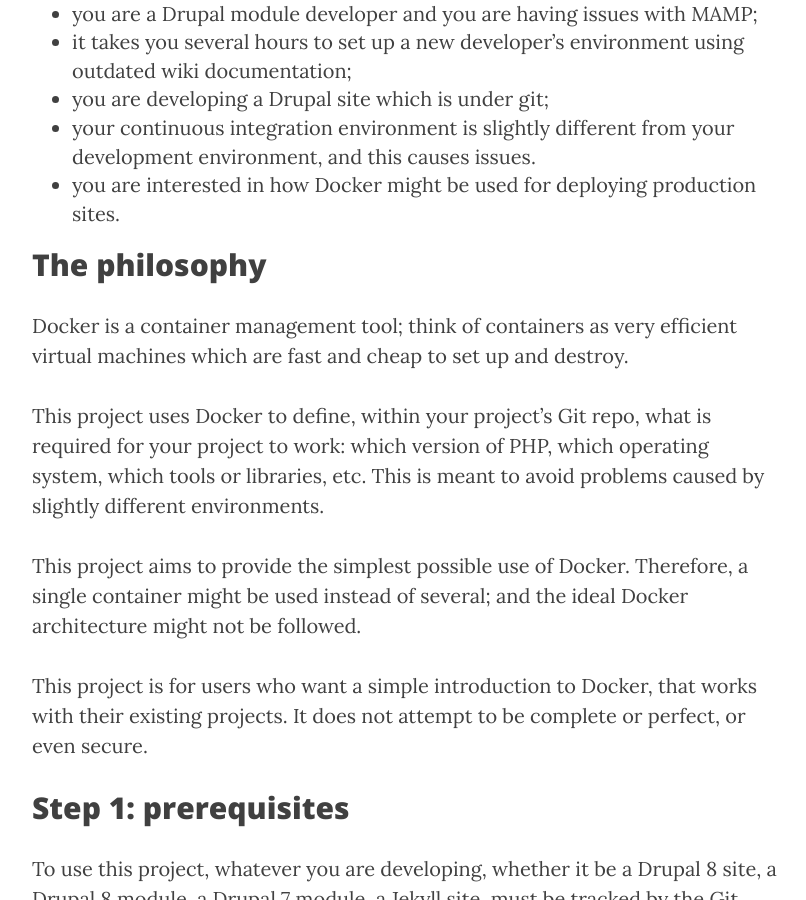
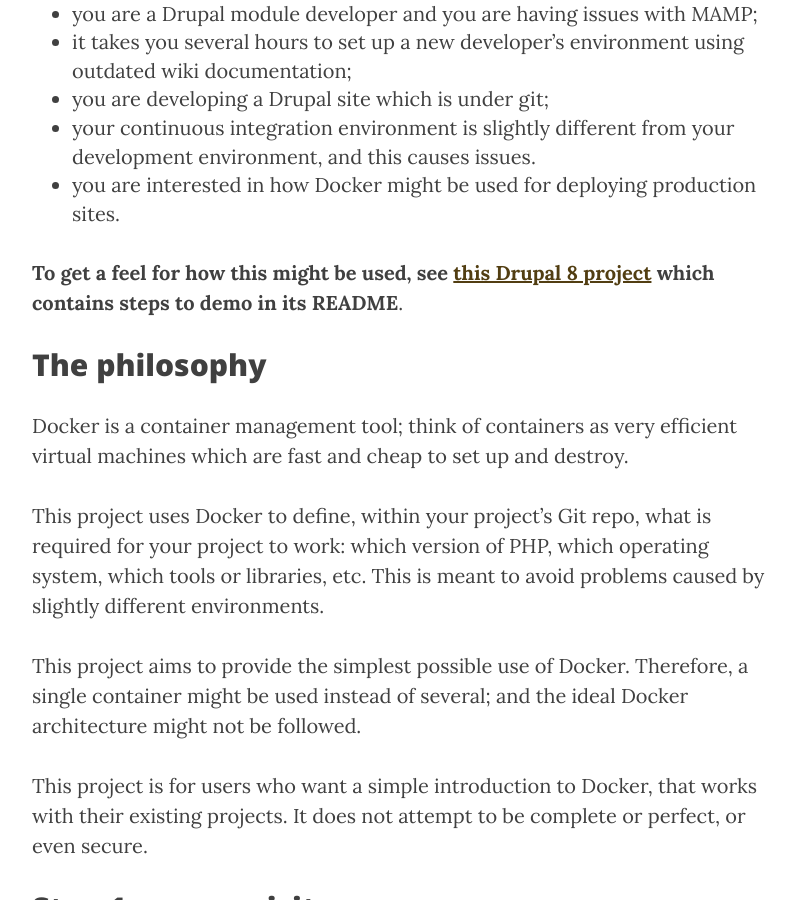
Before and after one commit to alberto56/dcyclebox, a Jekyll site: the page built from index.md, in a window 1280 px wide and 900 px high, scrolled down 911 px. Shown: the whole window, without its empty margins (233-1039 px from the left). Built offline with Jekyll 4.4.1, drawn with Linux system fonts in a browser that asks for light colours; nearby versions of some CDN libraries.

Commit message:
Issue #10 more info about how this can be used

```diff
--- a/index.md
+++ b/index.md
@@ -22,6 +22,8 @@ This project attempts to provide an end-to-end Docker workflow for Drupal or Jek
  * you are developing a Drupal site which is under git;
  * your continuous integration environment is slightly different from your development environment, and this causes issues.
  * you are interested in how Docker might be used for deploying production sites.
+
+**To get a feel for how this might be used, see [this Drupal 8 project](https://github.com/alberto56/dcyclebox_drupal8site_example) which contains steps to demo in its README**.
 
 The philosophy
 -----
```
